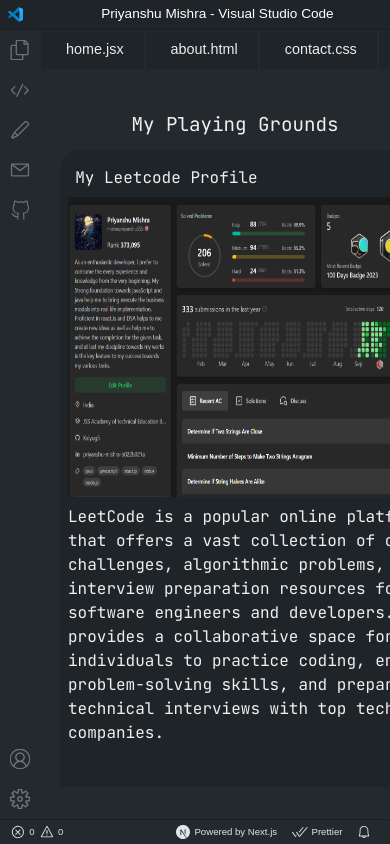
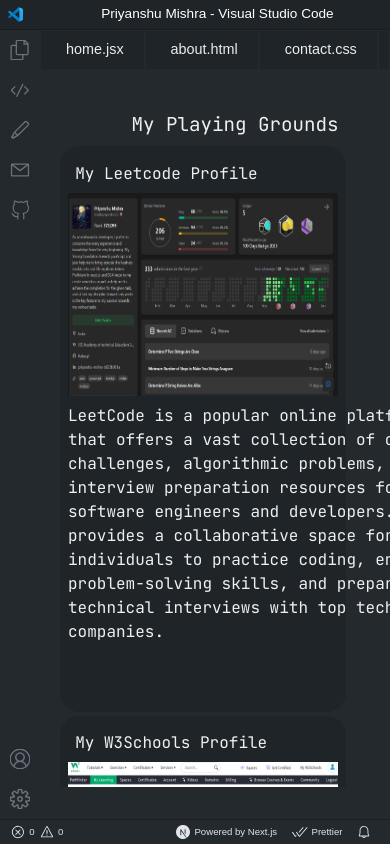
Before and after one commit to Kalyug5/my-portfolio, a Next.js app: page /platforms in a window 390 px wide. Shown: the top 844 px of the page. Built offline with nearby package versions, Linux system fonts and the light colour scheme.

Commit message:
"udpates"

```diff
--- a/styles/Platform.module.css
+++ b/styles/Platform.module.css
@@ -34,3 +34,13 @@
     width: 400px;
     height: 300px;
 }
+
+@media screen and (max-width: 600px){
+    .container{
+        display: block;
+    }
+
+    .leetcode{
+        width: 80%;
+    }
+}
```
Also changed, not shown: styles/AboutCard.module.css (+8 -0 lines).
